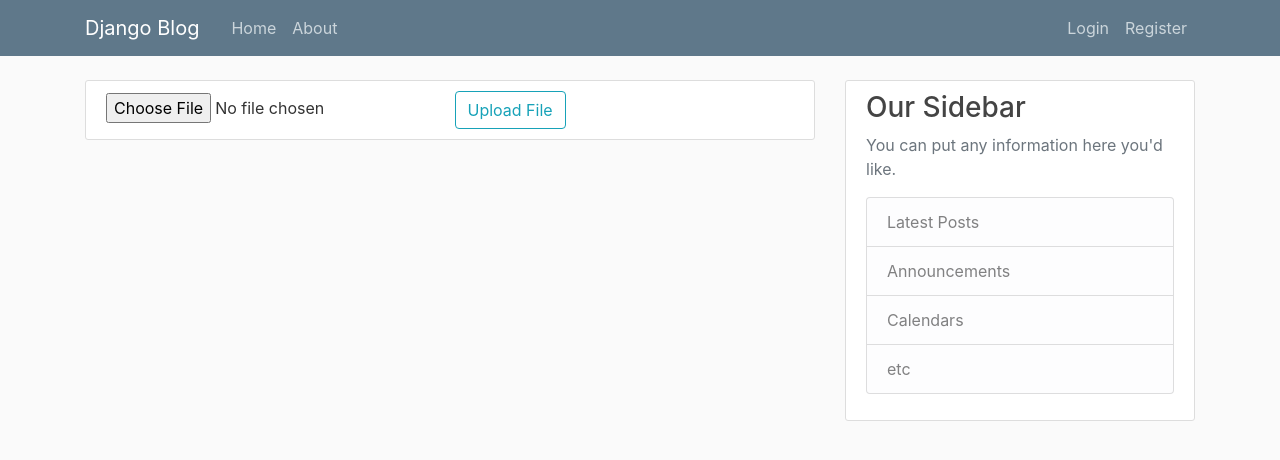
After one commit to yzhang9206/django, a Django app: page /upload/ in a window 1280 px wide. The commit adds this page. Shown: the top 460 px of the page. Run offline with Django 3.2, Linux system fonts and the light colour scheme; some libraries are stand-ins or nearby versions.

Commit message:
Handle File Upload

```diff
--- a/blog/templates/blog/base.html
+++ b/blog/templates/blog/base.html
@@ -38,7 +38,7 @@
                 <a class="nav-item nav-link" href="{% url 'logout' %}">Logout</a>
               {% else %}
                 <a class="nav-item nav-link" href="{% url 'login' %}">Login</a>
-                <a class="nav-item nav-link" href="#">Register</a>
+                <a class="nav-item nav-link" href="{% url 'register' %}">Register</a>
               {% endif %}
             </div>
           </div>
--- a/django_project/settings.py
+++ b/django_project/settings.py
@@ -126,7 +126,7 @@ MEDIA_ROOT = os.path.join(BASE_DIR, 'media')
 MEDIA_URL = '/media/'
 
 
-CRISPY_TEMPLATE_PACK='bootstrap4'
+CRISPY_TEMPLATE_PACK = 'bootstrap4'
 
 LOGIN_REDIRECT_URL = 'blog-home'
 LOGIN_URL = 'login'
--- a/django_project/urls.py
+++ b/django_project/urls.py
@@ -24,10 +24,12 @@ urlpatterns = [
     path('admin/', admin.site.urls),
     path('register/', user_views.register, name='register'),
     path('profile/', user_views.profile, name='profile'),
+    path('upload/', user_views.upload, name="profile"),
     path('login/', auth_views.LoginView.as_view(template_name='users/login.html'), name='login'),
     path('logout/', auth_views.LogoutView.as_view(template_name='users/logout.html'), name='logout'),
     path('', include('blog.urls')),
 ]
 
 if settings.DEBUG:
-    urlpatterns += static(settings.MEDIA_URL, document_root=settings.MEDIA_ROOT)
+    urlpatterns += static(settings.MEDIA_URL,
+                          document_root=settings.MEDIA_ROOT)
--- a/users/forms.py
+++ b/users/forms.py
@@ -2,6 +2,7 @@ from django import forms
 from django.contrib.auth.models import User
 from django.contrib.auth.forms import UserCreationForm
 from .models import Profile
+
 
 class UserRegisterForm(UserCreationForm):
     email = forms.EmailField()
@@ -18,6 +19,7 @@ class UserUpdateForm(forms.ModelForm):
         model = User
         fields = ['username', 'email']
 
+
 class ProfileUpdateForm(forms.ModelForm):
     class Meta:
         model = Profile
--- /dev/null
+++ b/users/templates/users/upload.html
@@ -0,0 +1,11 @@
+{% extends "blog/base.html" %}
+{% load crispy_forms_tags %}
+{% block content %}
+    <div class="content-section">
+        <form method="POST" enctype="multipart/form-data">
+            {% csrf_token %}
+            <input type="file" name="document">
+            <button class="btn btn-outline-info" type="submit">Upload File</button>
+        </form>
+    </div>
+{% endblock content %}
--- a/users/views.py
+++ b/users/views.py
@@ -2,6 +2,24 @@ from django.shortcuts import render, redirect
 from django.contrib import messages
 from django.contrib.auth.decorators import login_required
 from .forms import UserRegisterForm, UserUpdateForm, ProfileUpdateForm
+from django.core.files.storage import FileSystemStorage
+from django.views.decorators.csrf import csrf_exempt, csrf_protect
+from django.core.files.uploadhandler import TemporaryFileUploadHandler
+
+
+@csrf_exempt
+def upload(request):
+    request.upload_handlers.insert(0, TemporaryFileUploadHandler(request))
+    return _upload(request)
+
+
+@csrf_protect
+def _upload(request):
+    if request.method == "POST":
+        upload_file = request.FILES['document']
+        fs = FileSystemStorage()
+        fs.save(upload_file.name, upload_file)
+    return render(request, 'users/upload.html')
 
 
 def register(request):
@@ -9,7 +27,8 @@ def register(request):
         form = UserRegisterForm(request.POST)
         if form.is_valid():
             form.save()
-            messages.success(request, f'Your account has been created! You are now able to log in')
+            messages.success(
+                request, f'Your account has been created! You are now able to log in')
             return redirect('login')
     else:
         form = UserRegisterForm()
```
Also changed, not shown: db.sqlite3, django_project/middleware.py (added), media/Screen Shot 2019-03-25 at 4.49.29 PM.png (added), media/Screen Shot 2019-03-25 at 4.49.29 PM_6Jw5yKa.png (added), users/migrations/0002_auto_20190326_0326.py (added), users/migrations/0003_delete_uploadfile.py (added), users/models.py (line endings or trailing spaces), 4 other files.
